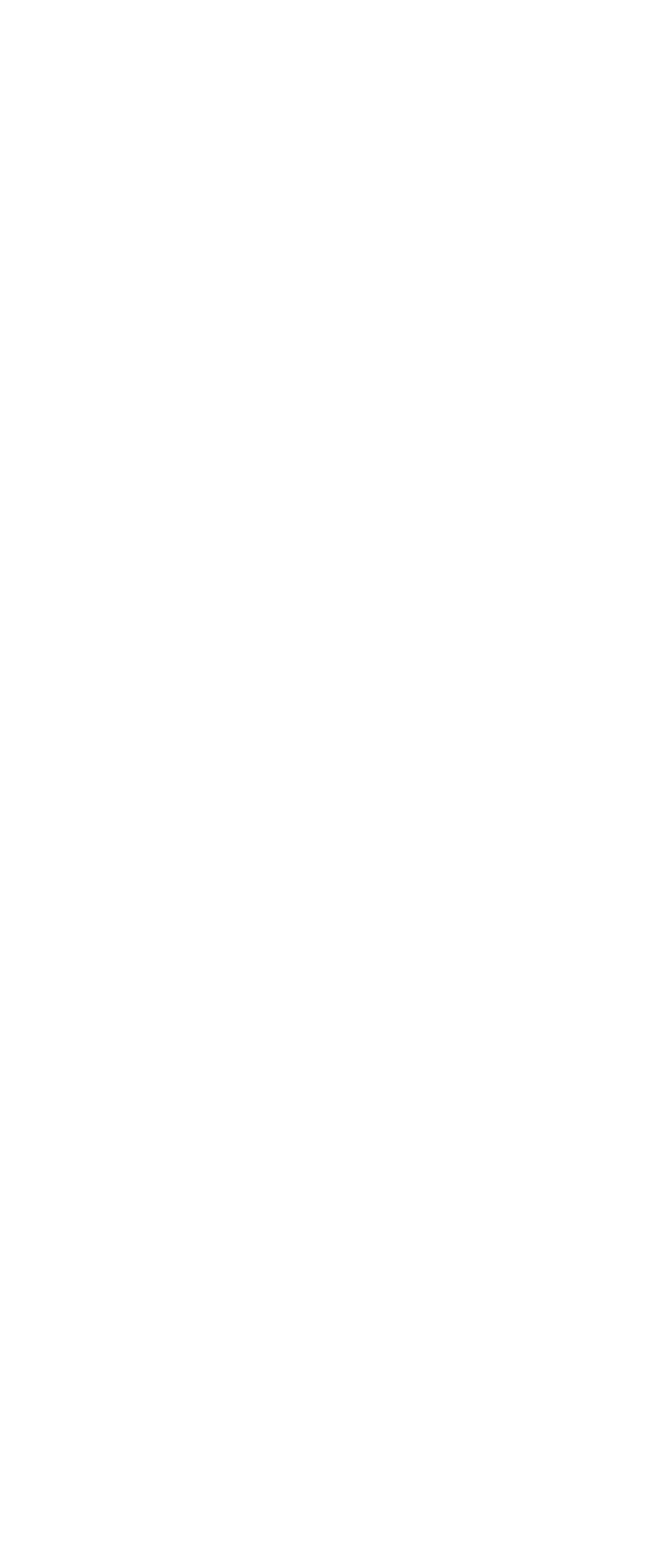
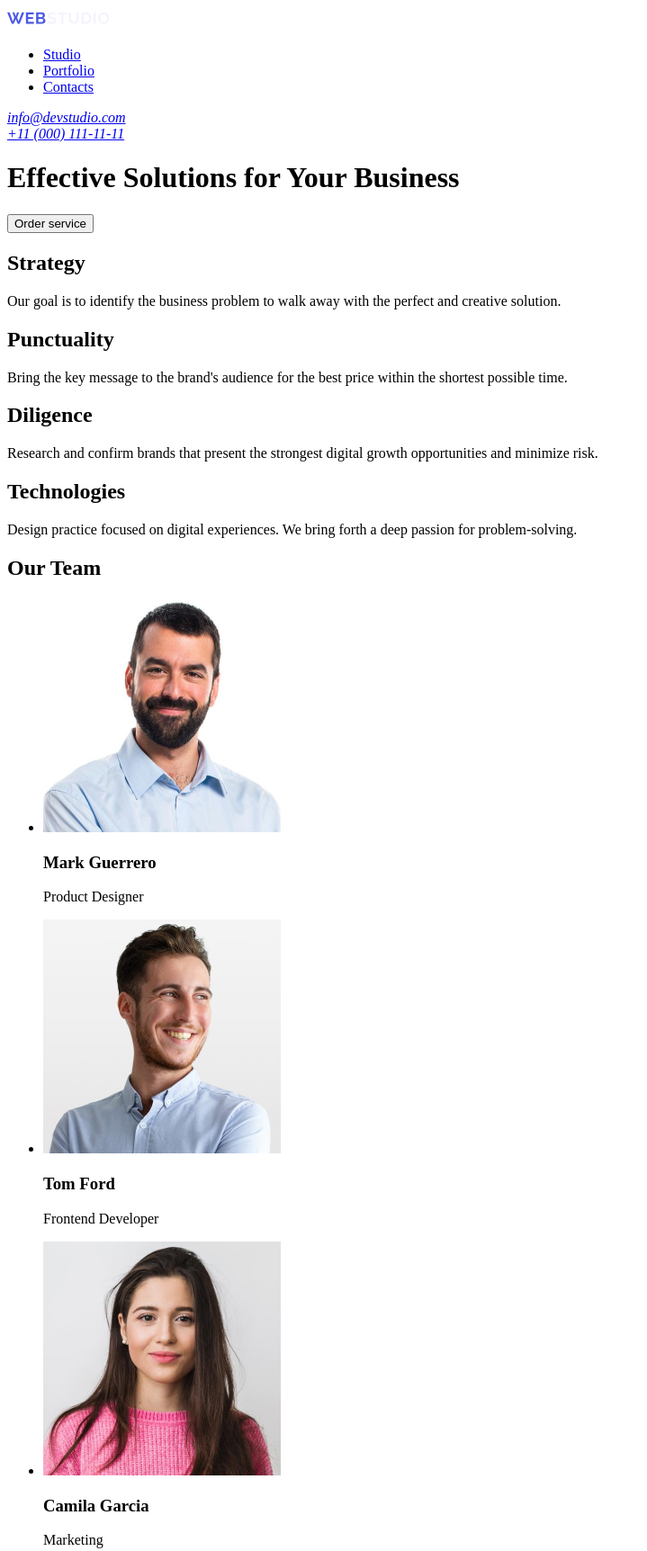
Before and after one commit to ValeryMaz/goit-markup-hw-01, a plain HTML site: page index.html in a window 1280 px wide. Shown: the top 1724 px of the page at 90% size, without its empty margins (0-719 px from the left). Before the commit the page ends 800 px from the top, so only its background shows below. Drawn offline with Linux system fonts and the light colour scheme.

Commit message:
update index html

```diff
--- a/index.html
+++ b/index.html
@@ -1,11 +1,97 @@
 <!DOCTYPE html>
 <html lang="en">
-<head>
-    <meta charset="UTF-8">
-    <meta name="viewport" content="width=device-width, initial-scale=1.0">
+  <head>
+    <meta charset="UTF-8" />
+    <meta name="viewport" content="width=device-width, initial-scale=1.0" />
     <title>Document</title>
-</head>
-<body>
+  </head>
+  <body>
+    <header>
+      <a href="./images/Logo.svg">
+        <img src="./images/Logo.svg" width="115" alt="logo" />
+      </a>
+      <nav>
+        <ul>
+          <li><a href="/">Studio</a></li>
+          <li><a href="/">Portfolio</a></li>
+          <li><a href="/">Contacts</a></li>
+        </ul>
+      </nav>
+      <address>
+        <a href="mailto:info@devstudio.com">info@devstudio.com</a><br />
+        <a href="tel:+11(000)1111111">+11 (000) 111-11-11</a>
+      </address>
+    </header>
+    <main>
+      <h1>Effective Solutions for Your Business</h1>
+      <button type="button">Order service</button>
 
-</body>
+      <section>
+        <h2>Strategy</h2>
+        <p>
+          Our goal is to identify the business problem to walk away with the
+          perfect and creative solution.
+        </p>
+      </section>
+
+      <section>
+        <h2>Punctuality</h2>
+        <p>
+          Bring the key message to the brand's audience for the best price
+          within the shortest possible time.
+        </p>
+      </section>
+
+      <section>
+        <h2>Diligence</h2>
+        <p>
+          Research and confirm brands that present the strongest digital growth
+          opportunities and minimize risk.
+        </p>
+      </section>
+
+      <section>
+        <h2>Technologies</h2>
+        <p>
+          Design practice focused on digital experiences. We bring forth a deep
+          passion for problem-solving.
+        </p>
+      </section>
+
+      <section>
+        <h2>Our Team</h2>
+        <ul>
+          <li>
+            <img src="./images/TeamCard1.jpg" width="264" alt="team member" />
+            <h3>Mark Guerrero</h3>
+            <p>Product Designer</p>
+          </li>
+          <li>
+            <img src="./images/TeamCard2.jpg" width="264" alt="team member" />
+            <h3>Tom Ford</h3>
+            <p>Frontend Developer</p>
+          </li>
+          <li>
+            <img src="./images/TeamCard3.jpg" width="264" alt="team member" />
+            <h3>Camila Garcia</h3>
+            <p>Marketing</p>
+          </li>
+          <li>
+            <img src="./images/TeamCard4.jpg" width="264" alt="team member" />
+            <h3>Daniel Wilson</h3>
+            <p>UI Designer</p>
+          </li>
+        </ul>
+      </section>
+    </main>
+    <footer>
+      <a href="./images/Logo.svg">
+        <img src="./images/Logo.svg" width="115" alt="logo" />
+      </a>
+      <p>
+        Increase the flow of customers and sales for your business with digital
+        marketing & growth solutions.
+      </p>
+    </footer>
+  </body>
 </html>
```
Also changed, not shown: prettierrc.json (added, +12 -0 lines), images/Logo.svg (added), images/TeamCard1.jpg (added), images/TeamCard2.jpg (added), images/TeamCard3.jpg (added), images/TeamCard4.jpg (added).
